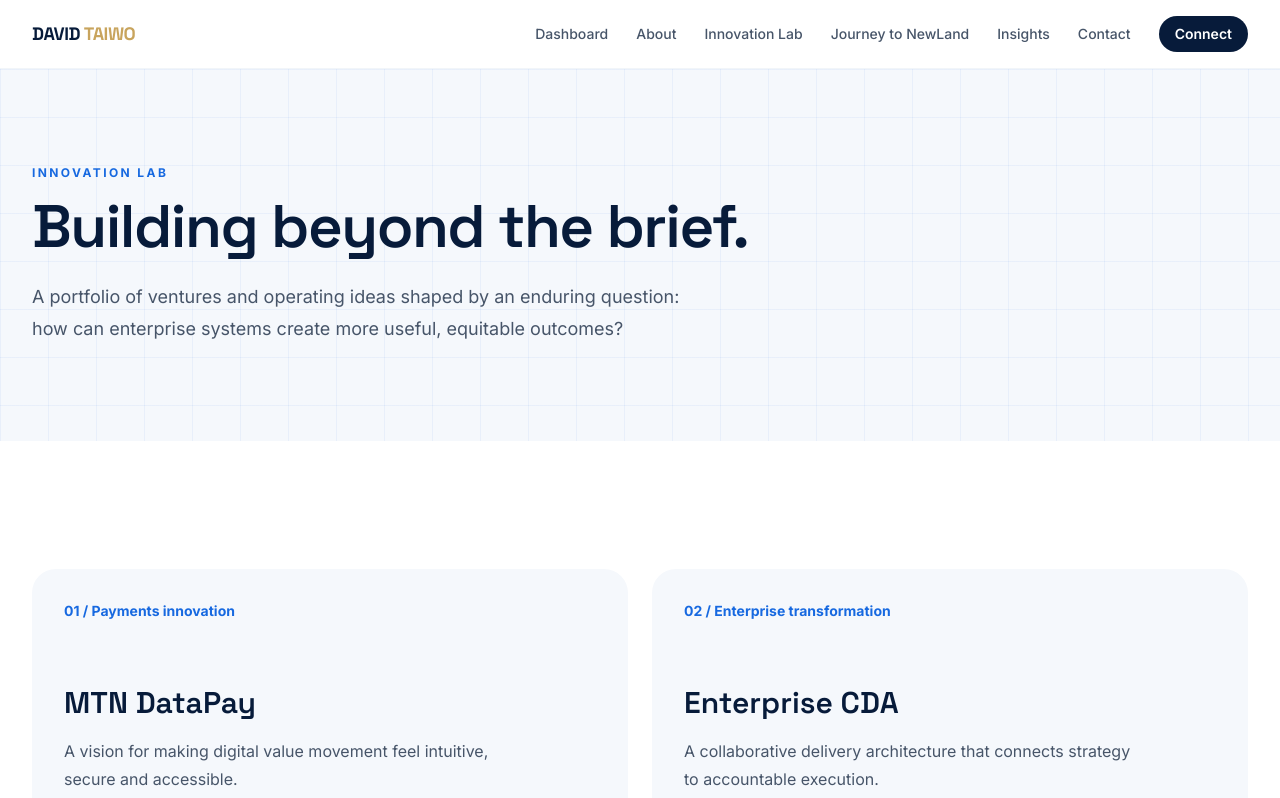
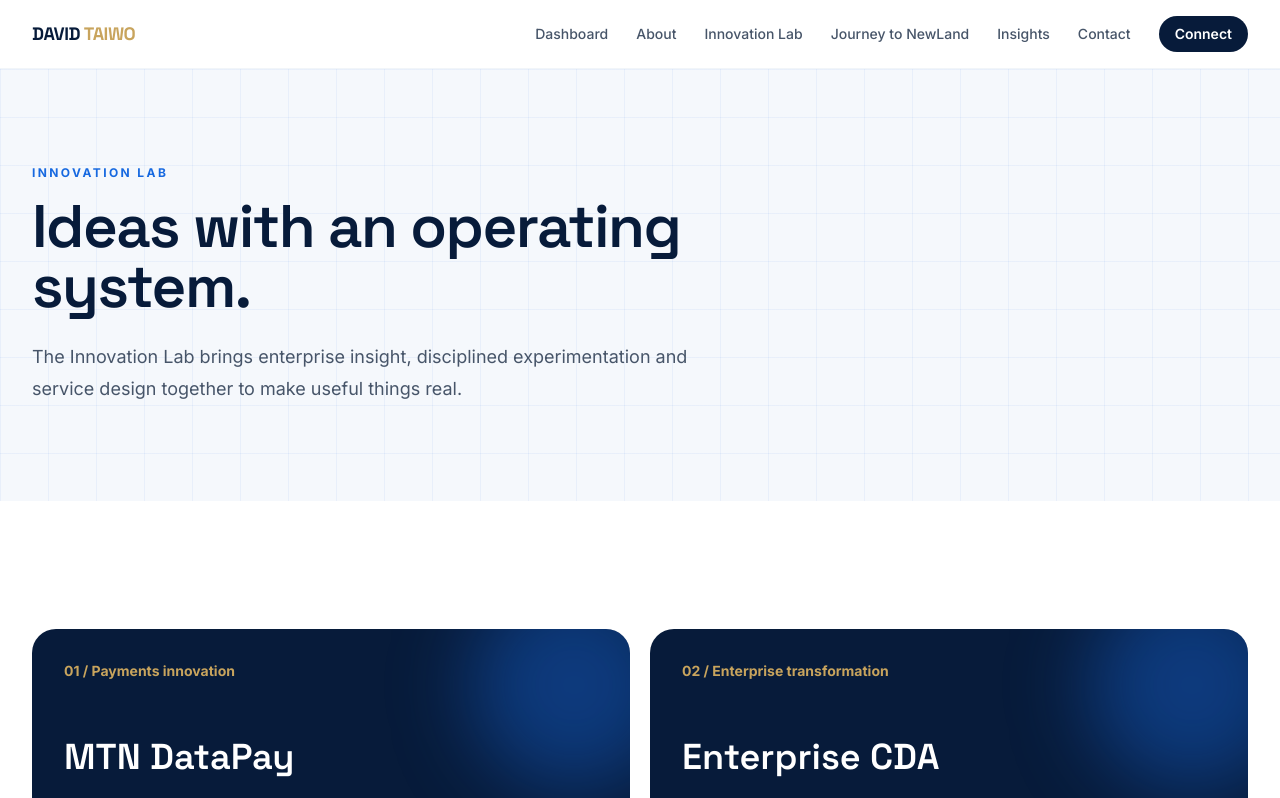
Before and after one commit to TaiKay/david-taiwo-executive-platform, a Next.js app: page /portfolio in a window 1280 px wide. Shown: the top 798 px of the page. Built offline with nearby package versions, Linux system fonts and the light colour scheme.

Commit message:
Sprint 3 - Executive Digital Headquarters

```diff
--- a/src/app/portfolio/page.tsx
+++ b/src/app/portfolio/page.tsx
@@ -1,3 +1,4 @@
 import { PageHero } from '@/components/page-hero';
-const projects = [{ title: 'MTN DataPay', category: 'Payments innovation', description: 'A vision for making digital value movement feel intuitive, secure and accessible.' }, { title: 'Enterprise CDA', category: 'Enterprise transformation', description: 'A collaborative delivery architecture that connects strategy to accountable execution.' }, { title: 'HomeCare', category: 'Service innovation', description: 'A service model grounded in dignity, access and the practical realities of care.' }, { title: 'VBAN Store', category: 'Digital commerce', description: 'An exploration of trusted digital commerce built around simple, useful customer experiences.' }];
-export default function Portfolio() { return <><PageHero label="Innovation Lab" title="Building beyond the brief." text="A portfolio of ventures and operating ideas shaped by an enduring question: how can enterprise systems create more useful, equitable outcomes?"/><section className="section grid gap-6 md:grid-cols-2">{projects.map((p, i) => <article className="rounded-3xl bg-mist p-8" key={p.title}><p className="text-sm font-bold text-royal">0{i + 1} / {p.category}</p><h2 className="mt-16 font-display text-3xl font-semibold text-navy">{p.title}</h2><p className="mt-4 max-w-md leading-7 text-slate-600">{p.description}</p><span className="mt-8 inline-block font-semibold text-navy">Strategic concept</span></article>)}</section></>; }
+import { Reveal } from '@/components/reveal';
+const projects = [{ title: 'MTN DataPay', category: 'Payments innovation', description: 'A vision for making digital value movement feel intuitive, secure and accessible.', focus: 'Trust in motion' }, { title: 'Enterprise CDA', category: 'Enterprise transformation', description: 'A collaborative delivery architecture that connects strategy to accountable execution.', focus: 'Alignment by design' }, { title: 'HomeCare', category: 'Service innovation', description: 'A service model grounded in dignity, access and the practical realities of care.', focus: 'Human-centred systems' }, { title: 'VBAN Store', category: 'Digital commerce', description: 'An exploration of trusted digital commerce built around simple, useful customer experiences.', focus: 'Useful commerce' }];
+export default function Portfolio() { return <><PageHero label="Innovation Lab" title="Ideas with an operating system." text="The Innovation Lab brings enterprise insight, disciplined experimentation and service design together to make useful things real."/><section className="section"><div className="grid gap-5 lg:grid-cols-2">{projects.map((project, i) => <Reveal delay={i * .07} key={project.title}><article className="group relative min-h-80 overflow-hidden rounded-3xl bg-navy p-8 text-white"><div className="absolute -right-12 -top-12 h-52 w-52 rounded-full bg-royal/40 blur-2xl transition group-hover:scale-125"/><div className="relative flex h-full flex-col"><p className="text-sm font-bold text-gold">0{i + 1} / {project.category}</p><h2 className="mt-14 font-display text-4xl font-semibold">{project.title}</h2><p className="mt-4 max-w-md leading-7 text-slate-300">{project.description}</p><div className="mt-auto border-t border-white/20 pt-5 text-sm font-semibold text-gold">Design focus: {project.focus}</div></div></article></Reveal>)}</div></section></>; }
```
